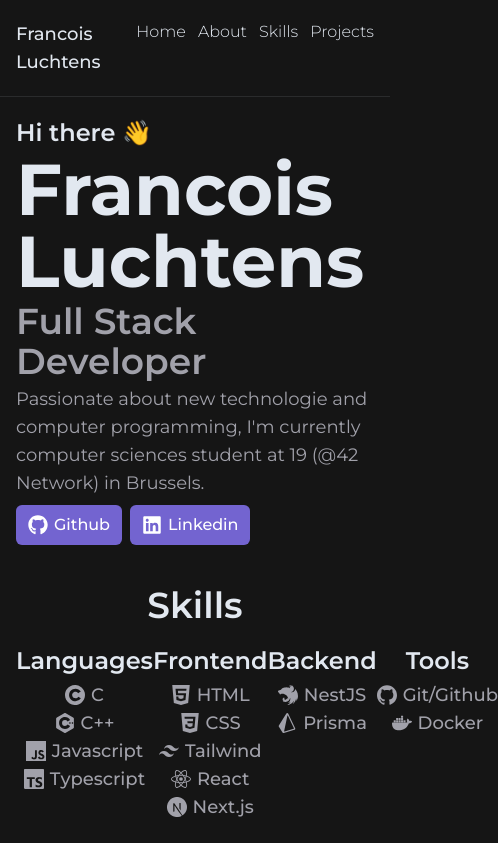
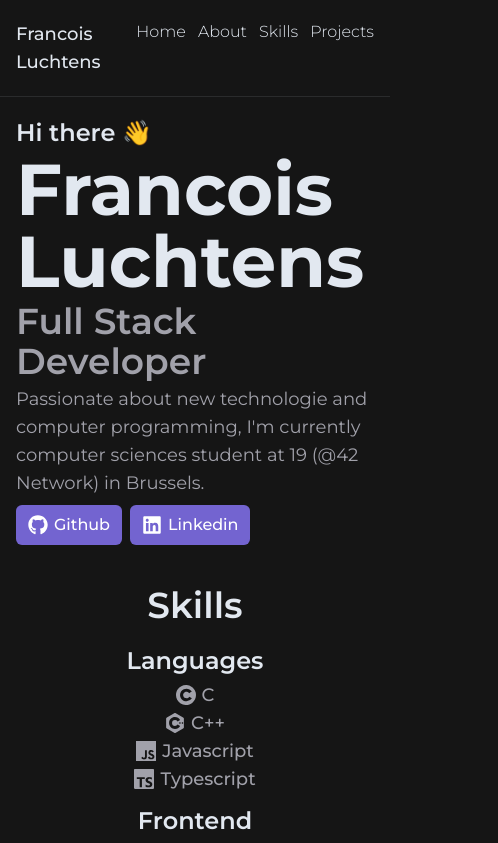
Before and after one commit to fluchtens/fluchtens, a Next.js app in the folder fluchtens/: page / in a window 390 px wide. Shown: the top 843 px of the page, 498 px wide, since content can reach past the window. Built offline with nearby package versions, Linux system fonts and the light colour scheme.

Commit message:
fix skills responsive

```diff
--- a/fluchtens/src/components/categories/Skills.tsx
+++ b/fluchtens/src/components/categories/Skills.tsx
@@ -43,7 +43,7 @@
 export const Skills = () => (
   <div className="flex-col flex gap-5">
     <CategoryTitle title="Skills" />
-    <div className="flex justify-between items-start">
+    <div className="flex-col md:flex-row flex justify-between items-center md:items-start gap-3">
       <SkillCategory name="Languages">
         <SkillElement
           name="C"
```
